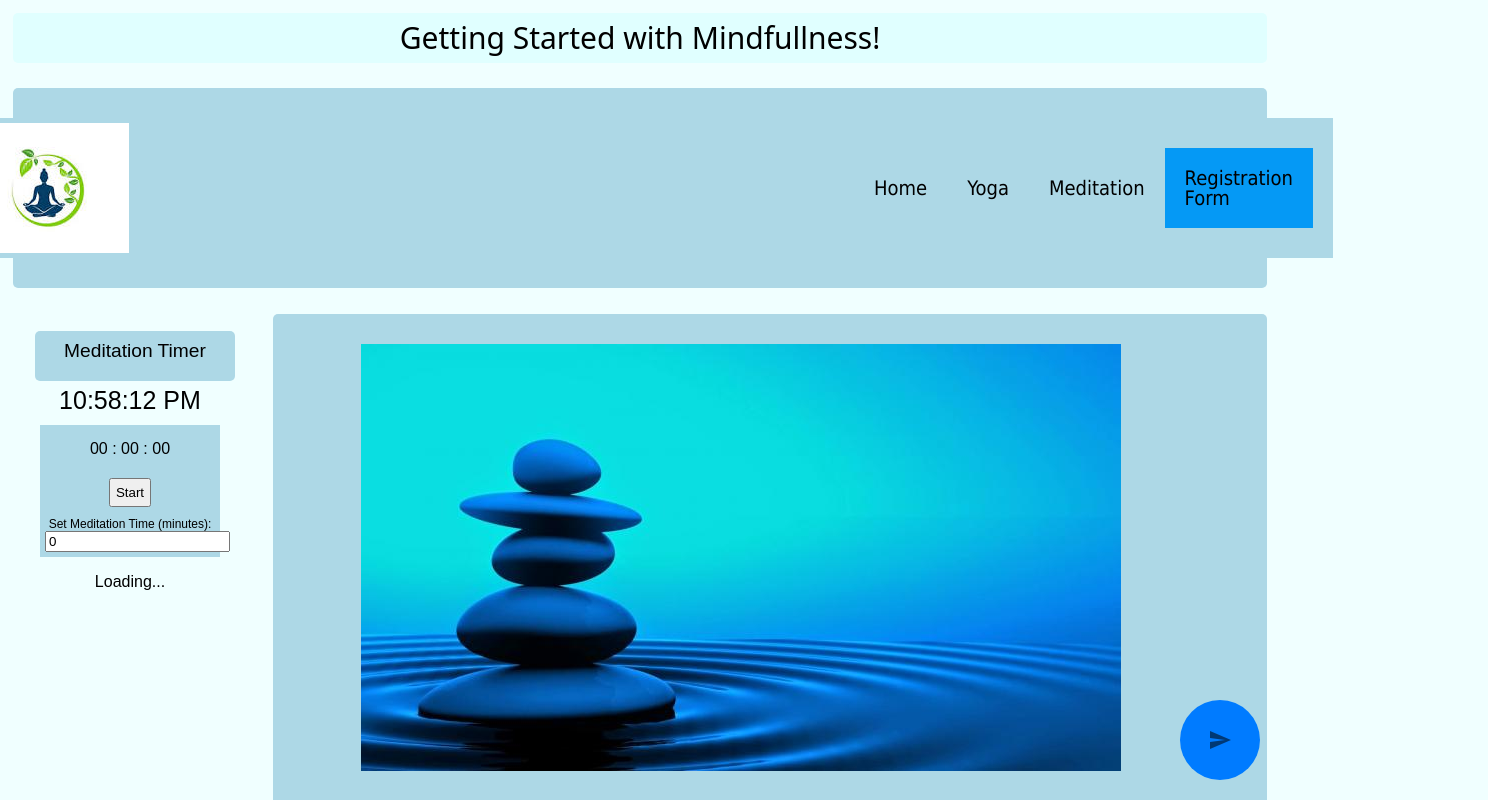
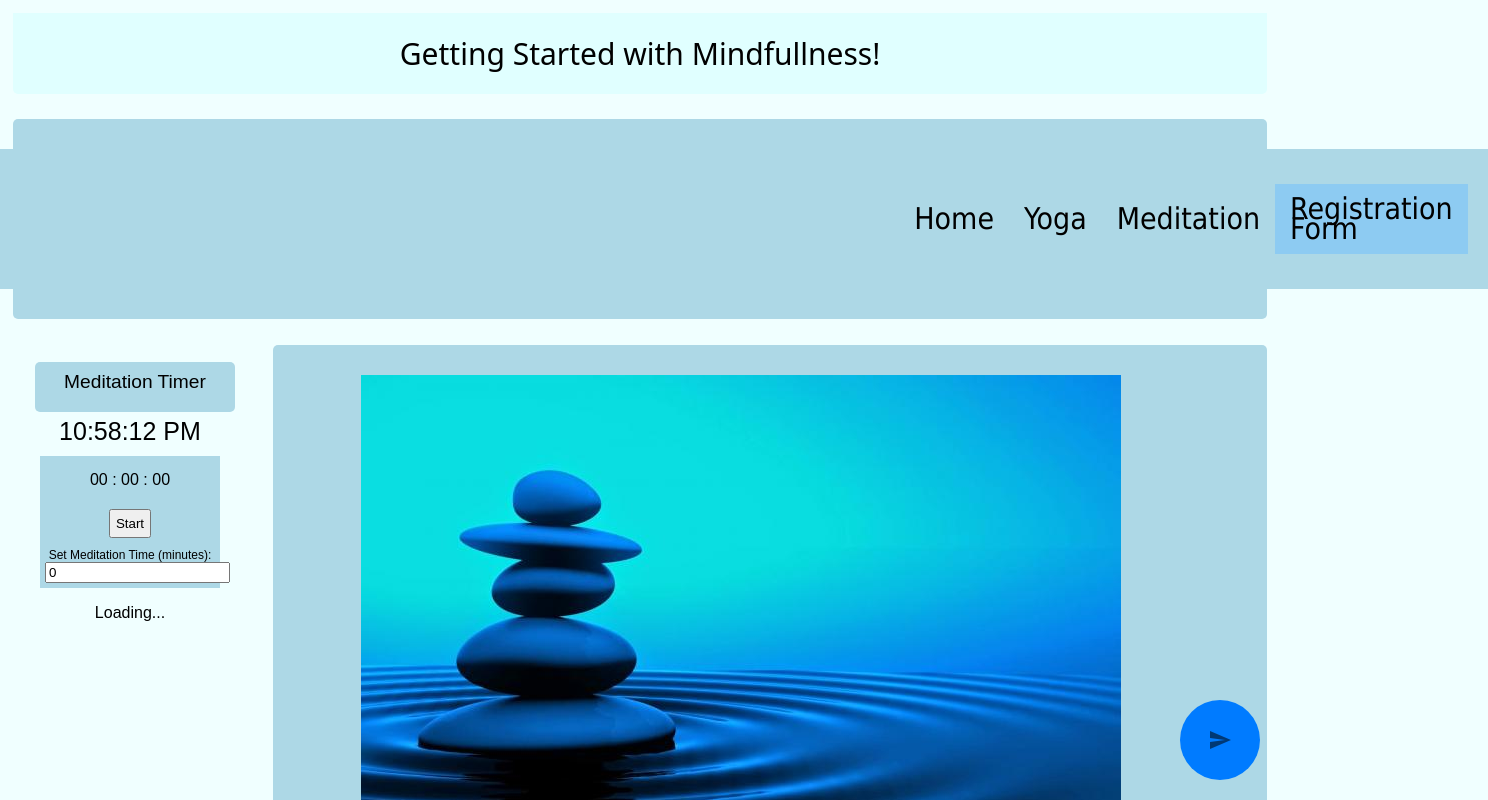
Before and after one commit to roopap12/meditation-mobile-app, a React (Create React App) app: page / in a window 1280 px wide. Shown: the top 800 px of the page, 1488 px wide, since content can reach past the window. Built offline with nearby package versions, Linux system fonts and the light colour scheme; no server answers.

Commit message:
Fixed the chatbot up in running

```diff
--- a/src/Api.js
+++ b/src/Api.js
@@ -1,6 +1,6 @@
 import axios from 'axios';
 
-const API_URL = 'http://localhost:8000'; // This is the FastAPI server URL
+const API_URL = 'http://localhost:8001'; // This is the FastAPI server URL
 
 export const startChat = () => {
     return axios.get(`${API_URL}/start-chat`);
--- a/src/App.css
+++ b/src/App.css
@@ -17,14 +17,15 @@
 
 .child {
   display: flex;
+  flex-direction: column;
   align-items: center;
-  justify-content: center;
+  justify-content: flex-start;
   margin: 1%;
   padding: 30px;
   font-size: 50px;
   line-height: 20px;
   color: black;
-  background-color:lightblue;
+  background-color: lightblue;
   border-radius: 5px;
   border: 5px blue;
 }
@@ -33,17 +34,16 @@
   display: flex;
   align-items: center;
   justify-content: center;
+  height: 100%; /* Ensure the height of the header is 100% */
   font-family: system-ui, -apple-system, BlinkMacSystemFont, 'Segoe UI', Roboto, Oxygen, Ubuntu, Cantarell, 'Open Sans', 'Helvetica Neue', sans-serif;
   margin: 1%;
   padding: 20px;
   font-size: 30px;
   font-style: initial;
-  line-height: 10px;
   color: black;
   background-color: lightcyan;
-  border-radius: 5px;
+  border-radius: 0 0 5px 5px; /* Rounded corners only at the bottom */
   border: 5px rgb(80, 80, 112);
-
 }
 
 .child-meditation-timer {
@@ -57,7 +57,7 @@
   border-radius: 5px;
   border: none;
   background-color: lightblue;
-  color: Black;
+  color: black;
   text-decoration: dark black;
 }
 
@@ -72,6 +72,7 @@
   cursor: pointer;
   border: none;
 }
+
 .button-box {
   height: 20px;
   width: 200px;
@@ -96,7 +97,7 @@ body {
 
 .navbar {
   display: flex;
-  justify-content: center;
+  justify-content: space-between;
   padding: 5px 20px;
   align-items: center;
   background-color: lightblue;
@@ -104,31 +105,43 @@ body {
 }
 
 .nav-item {
-  padding: 20px 20px;
+  padding: 15px 15px;
   justify-content: space-between;
   align-items: center;
   color: black;
   cursor: pointer;
   font-family: Tahoma;
-  font-size: 20px;
+  font-size: 30px;
   position: relative;
 }
 
+.nav-logo {
+  flex-shrink: 0;
+  width: auto;
+  margin-right: 925px; /* Spacing after the logo, if desired */
+  order: -1;
+}
+
+@media screen and (max-width: 768px) {
+.logo-img {
+  max-width: 100%; /* Adjust maximum width for smaller screens */
+  margin-right: 0; /* Remove margin for smaller screens */
+}
+}
+
 .nav-item1 {
-  padding: 20px 20px;
+  padding: 15px 15px;
   justify-content: space-between;
   align-items: center;
   color: black;
-  background-color: rgb(5, 153, 245);
   cursor: pointer;
   font-family: Tahoma;
-  font-size: 20px;
+  font-size: 30px;
   position: relative;
+  background-color: rgb(141, 203, 242);
 }
 
-
-
-.yoga-dropdown {
+.yoga-dropdown, .meditation-dropdown {
   position: absolute;
   top: 100%;
   z-index: 1;
@@ -138,7 +151,8 @@ body {
   width: 200px;
   font-size: 15px;
 }
-.yoga-dropdown .link {
+
+.yoga-dropdown .link, .meditation-dropdown .link {
   display: block;
   padding: 8px 16px;
   text-decoration: none;
@@ -150,30 +164,29 @@ body {
   border-bottom: none;
 }
 
-.yoga-dropdown .link:hover {
+.yoga-dropdown .link:hover, .meditation-dropdown .link:hover {
   background-color: #f7f7f7;
 }
 
-
-.link{
+.link {
   text-decoration: none;
   color: black;
 }
 
 .nav-item:hover {
   background-color: lightskyblue;
-  height: 30px
+  height: 30px;
 }
+
 .child content {
   width: 300px;
-  height:200px;
+  height: 200px;
 }
 
 .yoga, .meditation, .timer {
   display: flex;
   flex-direction: column;
   font-size: 25px;
-
 }
 
 .child-footer {
@@ -181,7 +194,7 @@ body {
   margin: 1%;
   font-size: 15px;
   color: black;
-  background-color:lightblue;
+  background-color: lightblue;
   border-radius: 5px;
   border: 5px blue;
 }
@@ -219,14 +232,15 @@ code {
   width: 250px;
 }
 
-form{
+form {
   background-color: rgb(195, 212, 212);
-  padding: 0px 20px;
+  padding: 0px 20px; /* Adjusted padding */
   border-radius: 10px;
 }
+
 .errorMessage {
   color: red;
-  padding: 5px
+  padding: 5px;
 }
 
 .main-section {
@@ -237,13 +251,13 @@ form{
   margin: 30px auto;
 }
 
-.stopwatch-box{
+.stopwatch-box {
   background: lightblue;
   padding: 5px;
   margin: 10px;
 }
 
-.stopwatch-btn{
+.stopwatch-btn {
   padding: 5px;
   margin: 10px;
 }
@@ -259,30 +273,3 @@ form{
   border-radius: 10px;  /* Optional: Adds rounded corners to the image */
   box-shadow: 0px 0px 15px rgba(0, 0, 0, 0.2);  /* Optional: Adds a subtle shadow to the image for a slightly lifted effect */
 }
-
-.meditation-dropdown {
-  display: block;
-  position: absolute;
-  background-color: lightskyblue;
-  min-width: 160px;
-  font-size: 15px;
-  box-shadow: 0px 8px 16px 0px rgba(0,0,0,0.2);
-  z-index: 1;
-}
-
-.meditation-dropdown .link {
-  color: black;
-  padding: 12px 16px;
-  text-decoration: none;
-  display: block;
-}
-
-.meditation-dropdown .link:hover {
-  background-color: white;
-}
-
-.nav-logo {
-  flex-shrink: 0;
-  width: auto;
-  margin-right: 725px; /* Spacing after the logo, if desired */
-}
--- a/src/Components/ChatBotUI.jsx
+++ b/src/Components/ChatBotUI.jsx
@@ -58,7 +58,7 @@ function Chatbot() {
                <SendIcon />
            </StyledIconButton>
            <Typography variant="h6" sx={{ position: 'fixed', left: '10px', right: '10px' }}>
-               Chatbot
+               {/* Chatbot */}
            </Typography>
            <StyledDialog open={open} onClose={handleClose}>
                <DialogContent>
```
Also changed, not shown: src/App.js (+3 -71 lines), src/Components/Navbar.jsx (+4 -4 lines).
